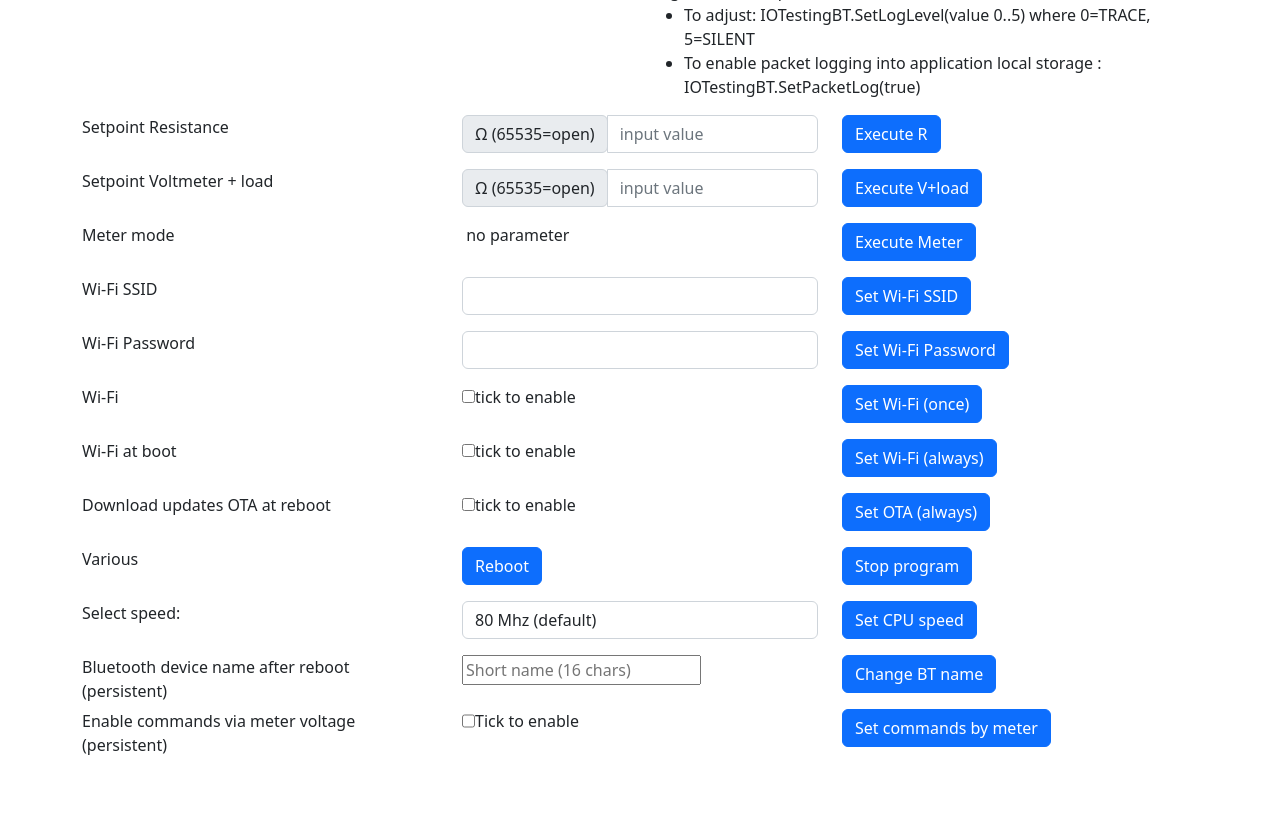
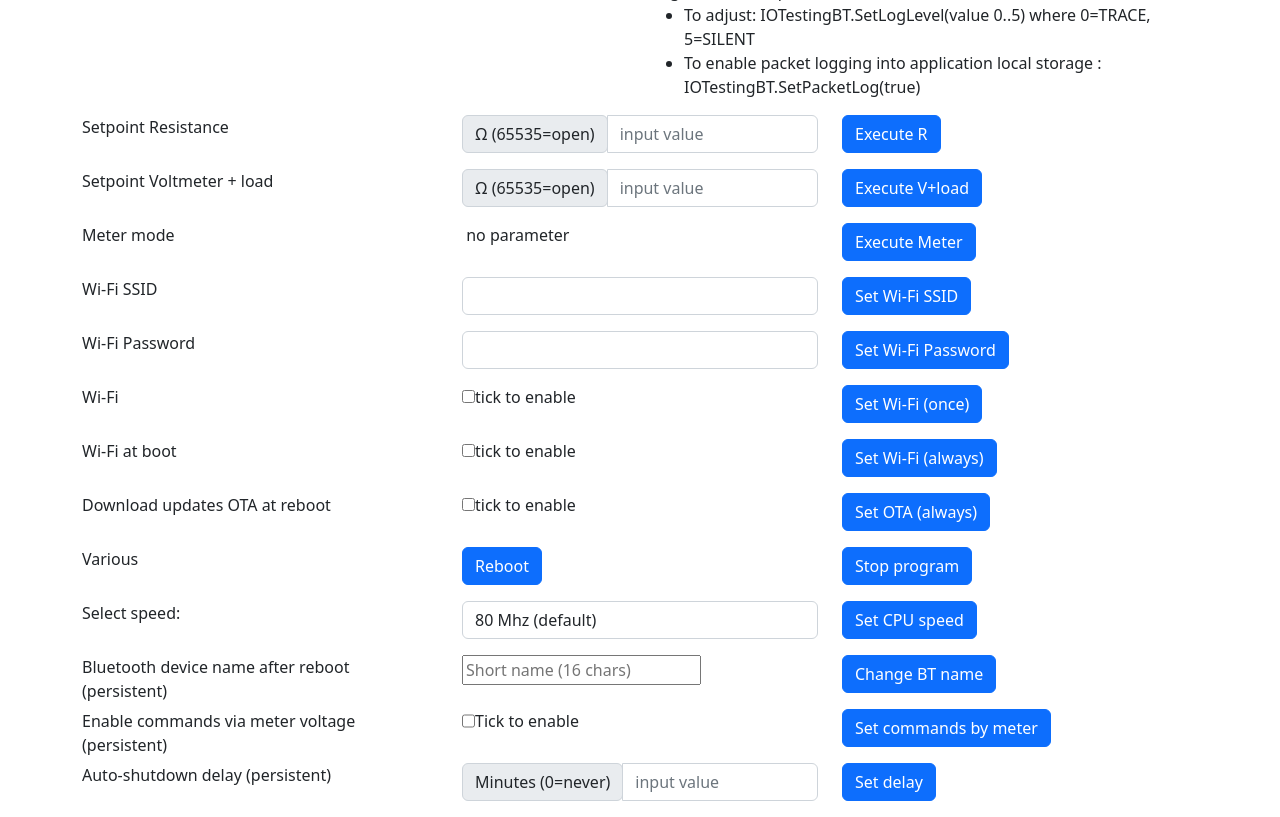
Before and after one commit to schneiderelectricsystemsitaly/IOTestingBoard, a website: page docs/iotesting.html in a window 1280 px wide. Shown: the part 747-1564 px from the top of the page. Before the commit the page ends 1510 px from the top, so only its background shows below. Drawn offline with nearby package versions, Linux system fonts and the light colour scheme.

Commit message:
Update iotesting.html

```diff
--- a/docs/iotesting.html
+++ b/docs/iotesting.html
@@ -278,6 +278,23 @@
                 </div>
             </div>
         </div>
+        <div class="row">
+            <div class="col">
+                Auto-shutdown delay (persistent)
+            </div>
+            <div class="col">
+                <div class="input-group mb-3">
+                    <div class="input-group-prepend">
+                        <span class="input-group-text" id="basic-addon3">Minutes (0=never)</span>
+                    </div>
+                    <input id="minutes" class="form-control" type="number" placeholder="input value" aria-label="minutes" aria-describedby="basic-addon3" max="255" min="0">
+                </div>
+            </div>
+            <div class="col">
+                <button id="btnDelay" class="btn btn-primary">Set delay</button>
+                <br/>
+            </div>
+        </div>
     </div>
 
     <script language="javascript">
@@ -297,10 +314,12 @@
             document.getElementById("status").innerHTML = JSON.stringify(status);
             document.getElementById("stats").innerHTML = JSON.stringify(driver.btState?.stats).replaceAll(',', '<br/>');
         }
+
+        // Buttons binding
         document.getElementById("btnStart").onclick = async () => { await IOTestingBT.Pair(true) };
         document.getElementById("btnStop").onclick = async () => { await IOTestingBT.Stop() };
         document.getElementById("btnDebugLog").onclick = async () => { await IOTestingBT.setLevel(1) };
-        document.getElementById("btnDebugLog").onclick = async () => { await IOTestingBT.setLevel(1) };
+
         document.getElementById("btnExecuteM").onclick = async () => { await IOTestingBT.SimpleExecute(
             IOTestingBT.Command.CreateNoSP(IOTestingBT.CommandType.COMMAND_MODE_METER)) };
         document.getElementById("btnExecuteR").onclick = async () => { await IOTestingBT.SimpleExecute(
@@ -344,6 +363,9 @@
         document.getElementById("btnMeterCommands").onclick = async () => { await IOTestingBT.SimpleExecute(
             IOTestingBT.Command.CreateOneSP(IOTestingBT.CommandType.COMMAND_SET_INITIAL_METER_COMM,
                 document.getElementById("bt-voltage").checked)) };
+        document.getElementById("btnDelay").onclick = async () => { await IOTestingBT.SimpleExecute(
+            IOTestingBT.Command.CreateOneSP(IOTestingBT.CommandType.COMMAND_SET_DEEPSLEEP_MIN,
+                document.getElementById("minutes").value)) };
     </script>
 
 </body>
```
